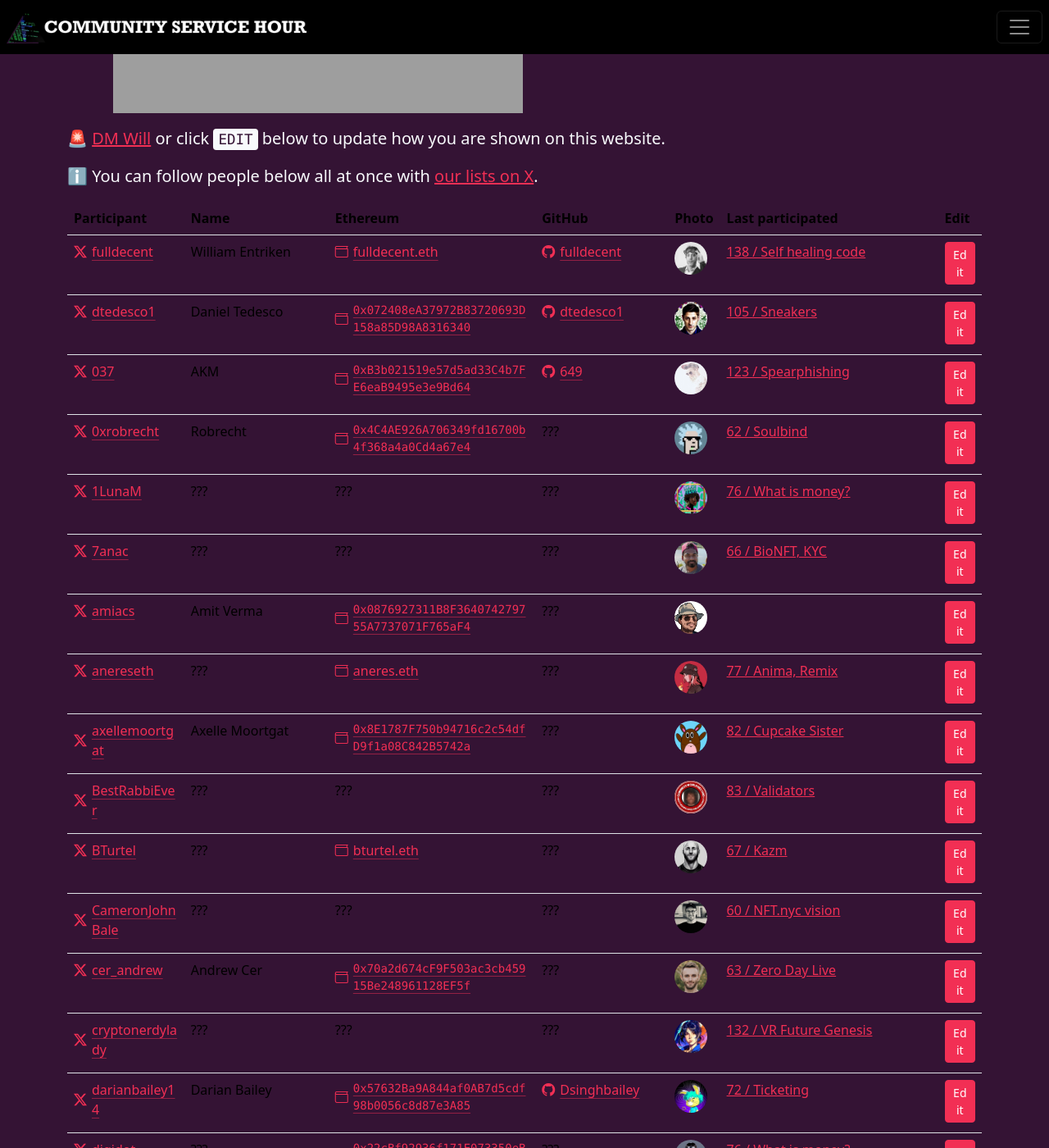
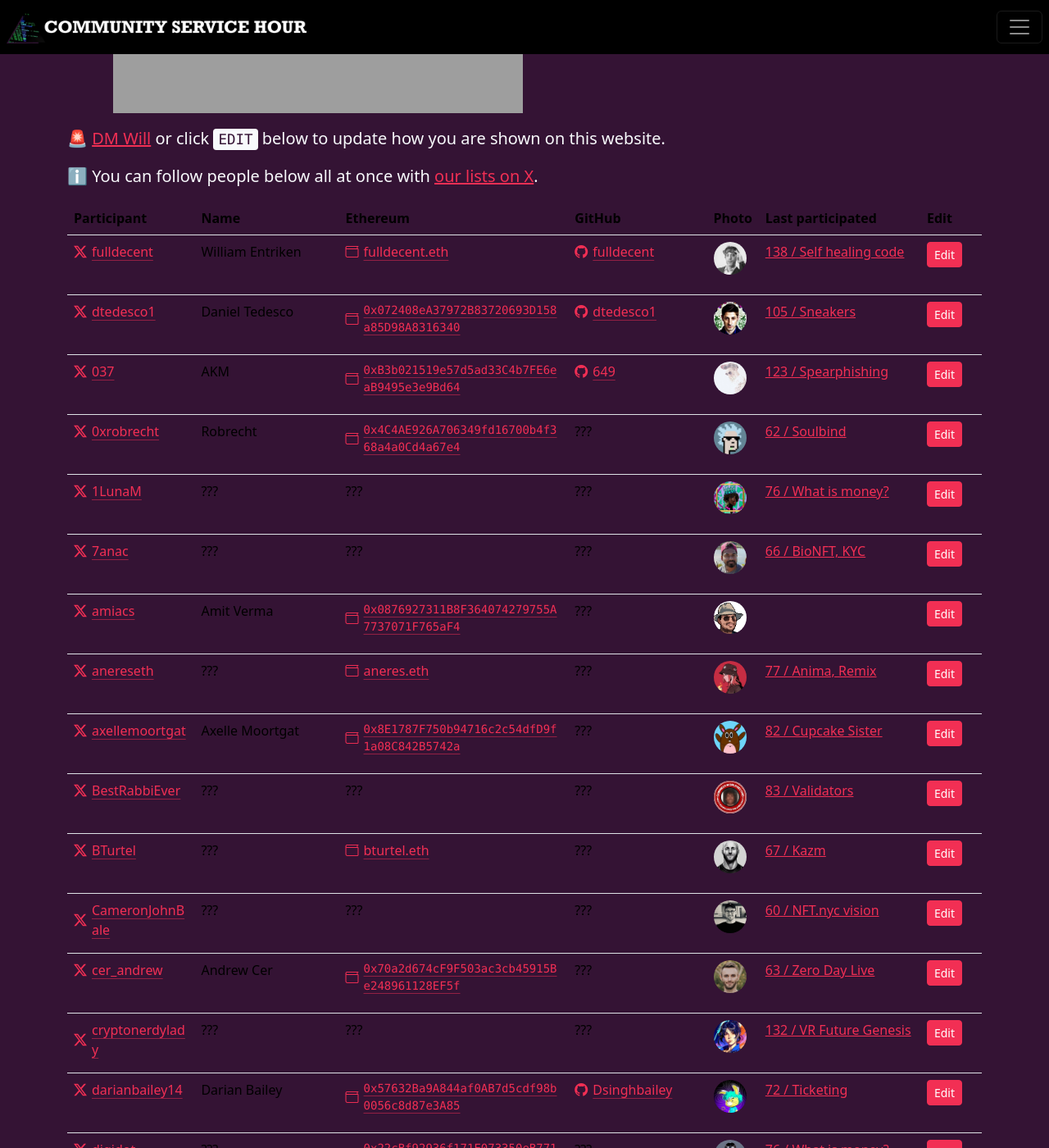
Before and after one commit to community-service/hour.gg, a Jekyll site: the page built from participants.html, in a window 1280 px wide and 1400 px high, scrolled down 337 px. Shown: the whole window at 82% size. Built offline with Jekyll 4.4.1, drawn with Linux system fonts in a browser that asks for light colours; grey boxes are pictures that could not be loaded.

Commit message:
add table cells min-width to prevent collapse on mobile

```diff
--- a/participants.html
+++ b/participants.html
@@ -58,6 +58,22 @@ description: "Participant directory with links, photos, and the most recent epis
   .participants-table th,
   .participants-table td {
     white-space: nowrap;
+  }
+  .participants-table th:nth-child(1),
+  .participants-table td:nth-child(1) {
+    min-width: 150px;
+  }
+  .participants-table th:nth-child(3),
+  .participants-table td:nth-child(3) {
+    min-width: 250px;
+  }
+  .participants-table th:nth-child(4),
+  .participants-table td:nth-child(4) {
+    min-width: 150px;
+  }
+  .participants-table th:nth-child(7),
+  .participants-table td:nth-child(7) {
+    min-width: 75px;
   }
 </style>
 
```
